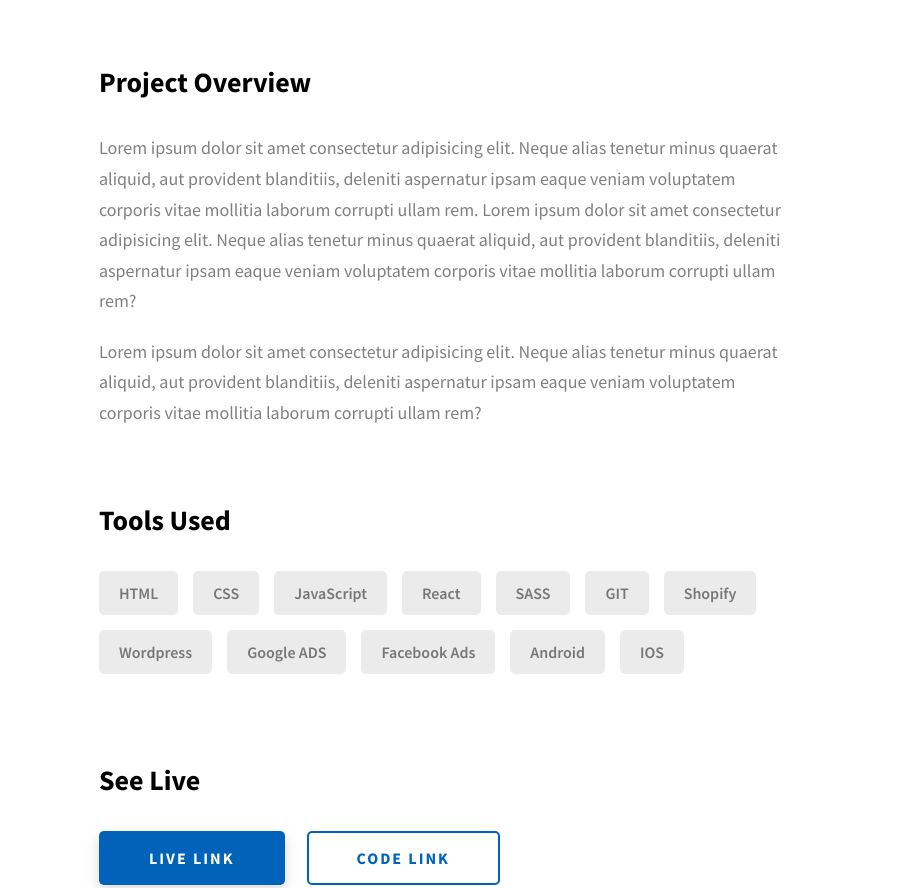
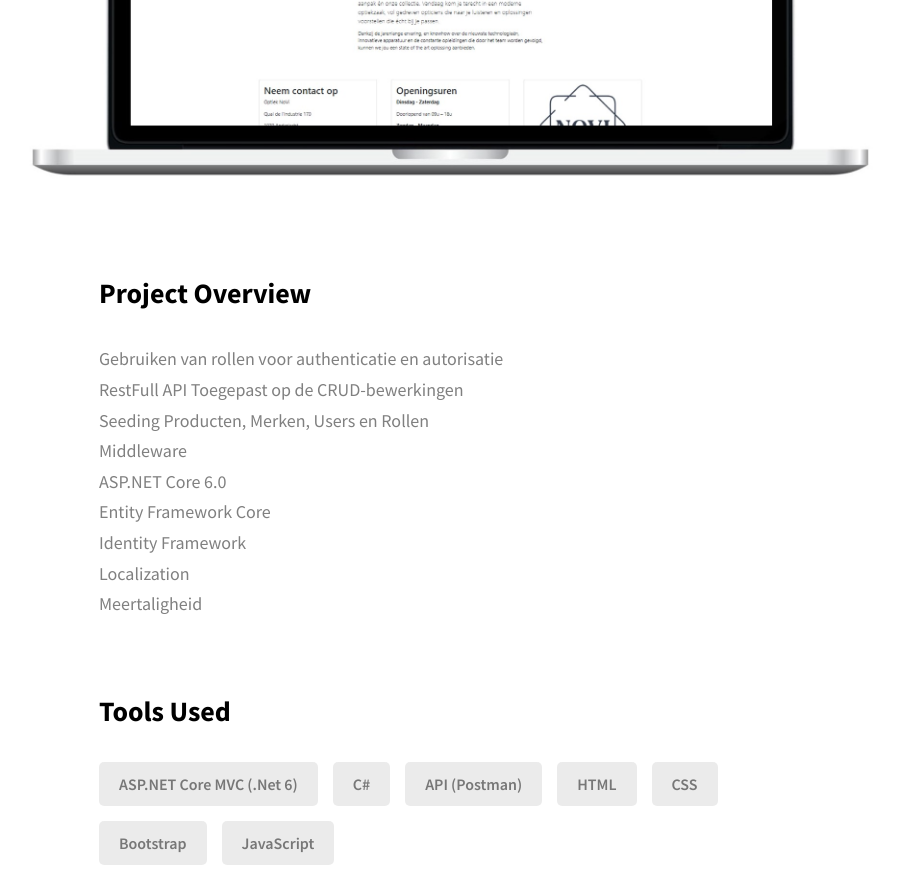
Before and after one commit to VicHazewinkel/Portfolio_VicHazewinkel, a website: page project-1.html in a window 1280 px wide. Shown: the part 1344-2232 px from the top of the page, without its empty margins (191-1091 px from the left). Drawn offline with Linux system fonts and the light colour scheme.

Commit message:
Project NoVi

```diff
--- a/project-1.html
+++ b/project-1.html
@@ -22,12 +22,12 @@
         <div class="header__logo-container">
           <div class="header__logo-img-cont">
             <img
-              src="./assets/png/john-doe.png"
+              src="./assets/png/ProfielFotoV2.png"
               alt="Ram Maheshwari Logo Image"
               class="header__logo-img"
             />
           </div>
-          <span class="header__logo-sub">John Doe</span>
+          <span class="header__logo-sub">Vic Hazewinkel</span>
         </div>
         <div class="header__main">
           <ul class="header__links">
@@ -84,12 +84,11 @@
     </header>
     <section class="project-cs-hero">
       <div class="project-cs-hero__content">
-        <h1 class="heading-primary">Project 1</h1>
+        <h1 class="heading-primary">Project NoVi</h1>
         <div class="project-cs-hero__info">
           <p class="text-primary">
-            Lorem ipsum dolor sit amet consectetur adipisicing elit. Dignissimos
-            in numquam incidunt earum quaerat cum fuga, atque similique natus
-            nobis sit.
+            Met deze webcatalogus kunt u 24/7 brillen en lenzen reserveren die u later in de winkel kunt ophalen. Dit biedt u het gemak om op uw eigen tijd te winkelen en de perfecte bril of lens te vinden die bij u past.
+            <br><br> Bovendien helpt deze website ons om het klantenbestand bij te houden en u beter van dienst te zijn. De verantwoordelijke optometriste houdt uw reserveringen en aankopen bij, zodat u op maat gemaakte aanbevelingen kunt krijgen op basis van uw voorkeuren en geschiedenis.
           </p>
         </div>
         <div class="project-cs-hero__cta">
@@ -102,7 +101,7 @@
         <div class="project-details__content">
           <div class="project-details__showcase-img-cont">
             <img
-              src="./assets/jpeg/project-mockup-example.jpeg"
+              src="./assets/jpeg/NoVi_Home.jpg"
               alt="Project Image"
               class="project-details__showcase-img"
             />
@@ -111,37 +110,38 @@
             <div class="project-details__desc">
               <h3 class="project-details__content-title">Project Overview</h3>
               <p class="project-details__desc-para">
-                Lorem ipsum dolor sit amet consectetur adipisicing elit. Neque
-                alias tenetur minus quaerat aliquid, aut provident blanditiis,
-                deleniti aspernatur ipsam eaque veniam voluptatem corporis vitae
-                mollitia laborum corrupti ullam rem. Lorem ipsum dolor sit amet
-                consectetur adipisicing elit. Neque alias tenetur minus quaerat
-                aliquid, aut provident blanditiis, deleniti aspernatur ipsam
-                eaque veniam voluptatem corporis vitae mollitia laborum corrupti
-                ullam rem?
+
               </p>
               <p class="project-details__desc-para">
-                Lorem ipsum dolor sit amet consectetur adipisicing elit. Neque
-                alias tenetur minus quaerat aliquid, aut provident blanditiis,
-                deleniti aspernatur ipsam eaque veniam voluptatem corporis vitae
-                mollitia laborum corrupti ullam rem?
+                <ul class="project-details__desc-para">
+                  <li>Gebruiken van rollen voor authenticatie en autorisatie </li>
+                  <li>RestFull API Toegepast op de CRUD-bewerkingen</li>
+                  <li>Seeding Producten, Merken, Users en Rollen</li>
+                  <li>Middleware</li>
+                  <li>ASP.NET Core 6.0</li>
+                  <li>Entity Framework Core</li>
+                  <li>Identity Framework</li>
+                  <li>Localization</li>
+                  <li>Meertaligheid</li>
+                </ul>
               </p>
             </div>
             <div class="project-details__tools-used">
               <h3 class="project-details__content-title">Tools Used</h3>
               <div class="skills">
+                <div class="skills__skill">ASP.NET Core MVC (.Net 6)</div>
+                <div class="skills__skill">C#</div>
+                <div class="skills__skill">API (Postman)</div>
                 <div class="skills__skill">HTML</div>
                 <div class="skills__skill">CSS</div>
+                <div class="skills__skill">Bootstrap</div>
                 <div class="skills__skill">JavaScript</div>
-                <div class="skills__skill">React</div>
-                <div class="skills__skill">SASS</div>
-                <div class="skills__skill">GIT</div>
-                <div class="skills__skill">Shopify</div>
-                <div class="skills__skill">Wordpress</div>
-                <div class="skills__skill">Google ADS</div>
-                <div class="skills__skill">Facebook Ads</div>
-                <div class="skills__skill">Android</div>
-                <div class="skills__skill">IOS</div>
+                <!-- <div class="skills__skill">Shopify</div> -->
+                <!-- <div class="skills__skill">Wordpress</div> -->
+                <!-- <div class="skills__skill">Google ADS</div> -->
+                <!-- <div class="skills__skill">Facebook Ads</div> -->
+                <!-- <div class="skills__skill">Android</div> -->
+                <!-- <div class="skills__skill">IOS</div> -->
               </div>
             </div>
             <div class="project-details__links">
@@ -153,7 +153,7 @@
                 >Live Link</a
               >
               <a
-                href="#"
+                href="https://github.com/VicHazewinkel/ProjectNoVi-ASP.NET-Core-MVC-.Net-6"
                 class="btn btn--med btn--theme-inv project-details__links-btn"
                 target="_blank"
                 >Code Link</a
```
Also changed, not shown: index.html (+7 -8 lines), assets/jpeg/NoVi_Home.jpg (added).
